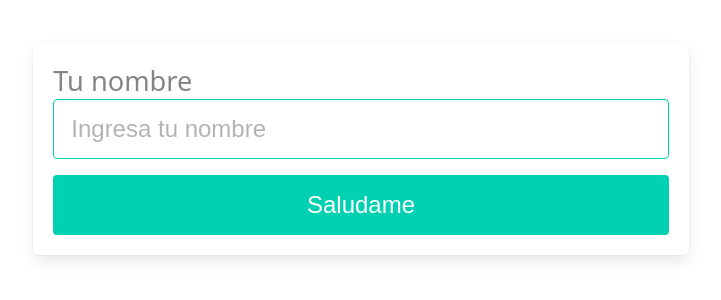
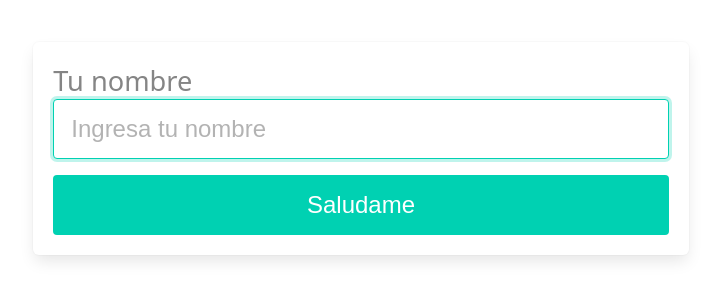
Before and after one commit to ramigarcia/saludo, a plain HTML site: page index.html in a window 1280 px wide. Shown: the part 260-560 px from the top of the page, without its empty margins (279-1000 px from the left). Drawn offline with Linux system fonts and the light colour scheme.

Commit message:
Update index.html

```diff
--- a/index.html
+++ b/index.html
@@ -13,7 +13,7 @@
   <div class="box">
     <label for="name-input">
       <span>Tu nombre</span>
-      <input type="text" class="input" id="name-input" placeholder="Ingresa tu nombre">
+      <input type="text" class="input" id="name-input" autofocus placeholder="Ingresa tu nombre">
     </label>
     <button class="button" id="saludar-btn">Saludame</button>
   </div>
```
